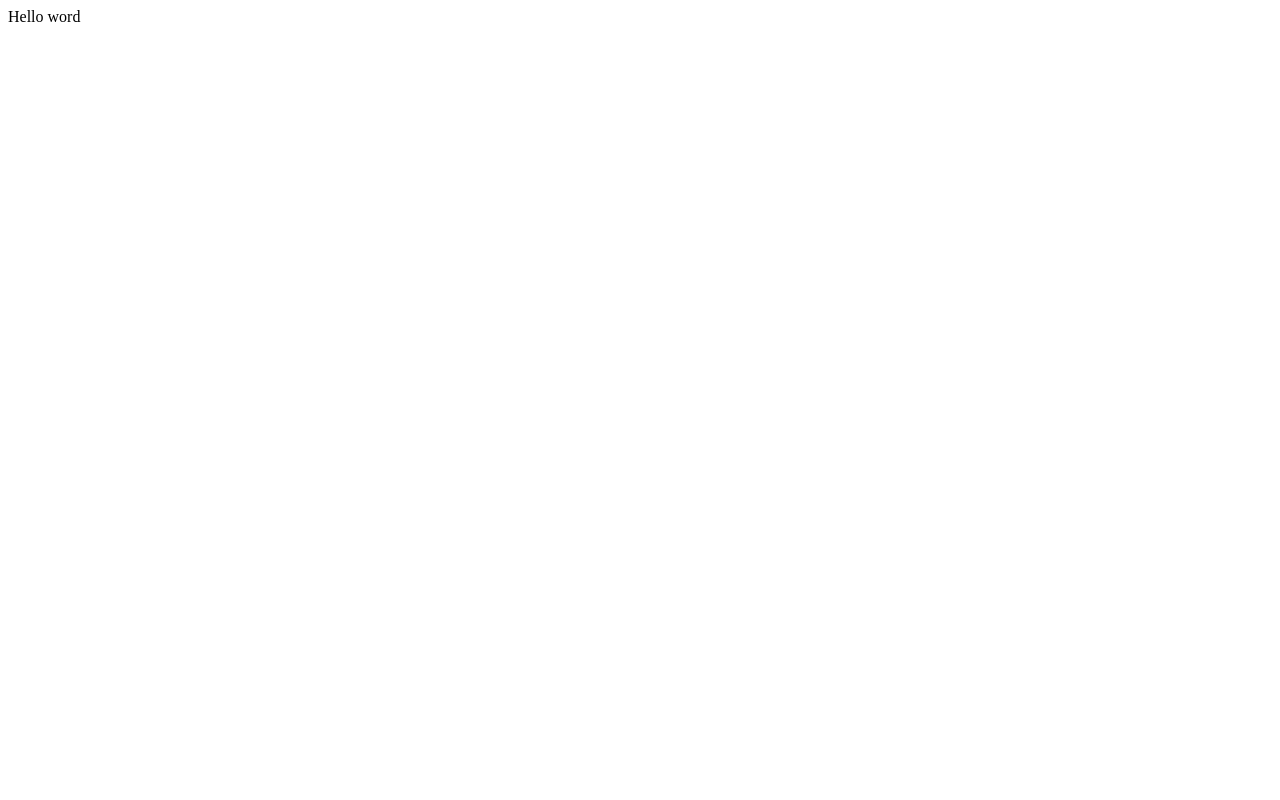
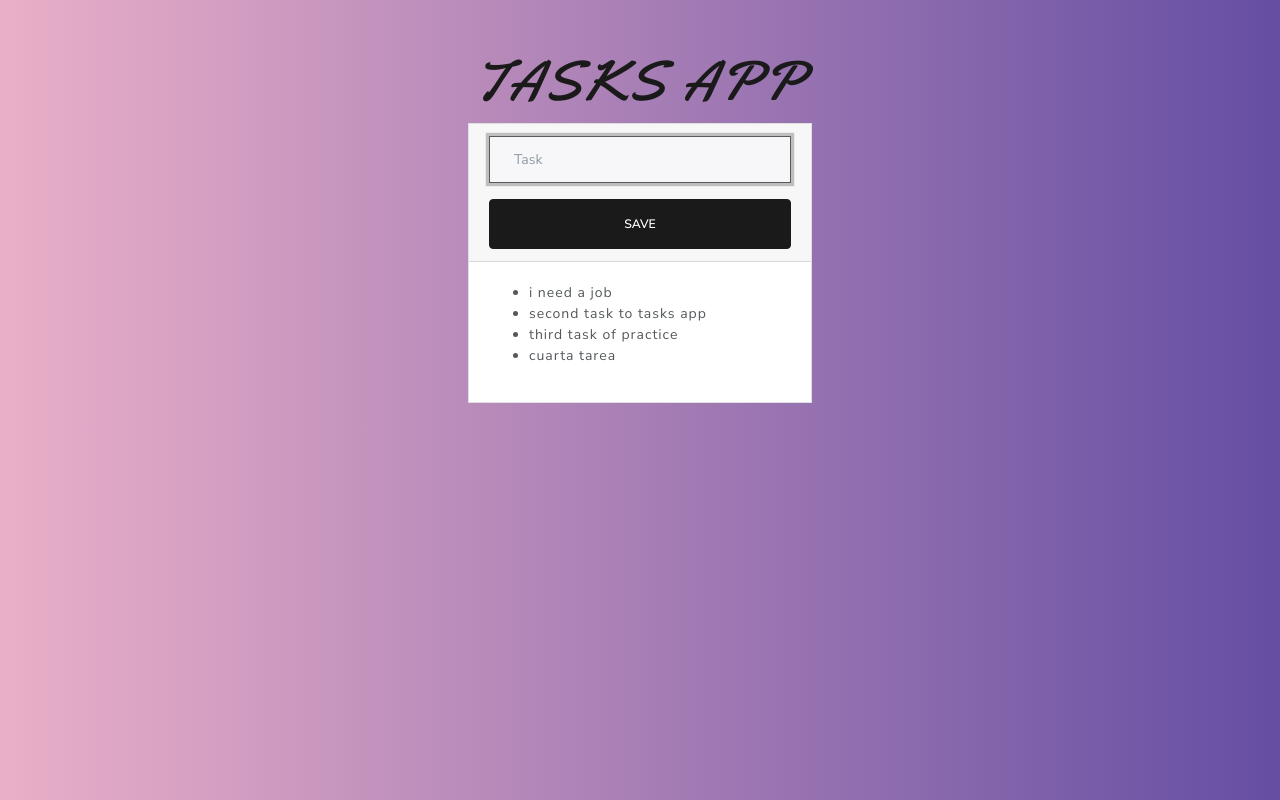
Before and after one commit to kike4815/Flask-SQlite3-CRUD, a Flask app: page / in a window 1280 px wide. Before the commit the page is almost empty. Run offline with Flask 2, Linux system fonts and the light colour scheme; data comes from the database, SQL or seed files in the repository; both versions use the stored data as it was after the commit; some libraries are stand-ins or nearby versions.

Commit message:
add tables in the database with bootswatch

```diff
--- a/app.py
+++ b/app.py
@@ -1,14 +1,29 @@
-from flask import Flask
+from flask import Flask, render_template, request, redirect, url_for
 from flask_sqlalchemy import SQLAlchemy
 
 app = Flask(__name__)
-app.config['SQLALCHEMY_DATABASE_URI'] = 'sqlite:///database.tasks.db'
-deb = SQLAlchemy(app)
+app.config['SQLALCHEMY_DATABASE_URI'] = 'sqlite:///database/tasks.db'
+db = SQLAlchemy(app)
+
+
+class Task(db.Model):
+    id = db.Column(db.Integer, primary_key=True)
+    content = db.Column(db.String(200))
+    done = db.Column(db.Boolean)
 
 
 @app.route('/')
 def home():
-    return 'Hello word'
+    tasks = Task.query.all()
+    return render_template('index.html', tasks=tasks)
+
+
+@app.route('/create-task', methods=['POST'])
+def create():
+    task = Task(content=request.form['content'], done=False)
+    db.session.add(task)
+    db.session.commit()
+    return redirect(url_for('home'))
 
 
 if __name__ == '__main__':
--- /dev/null
+++ b/static/main.css
@@ -0,0 +1,10 @@
+.title {
+    font-family: 'Yellowtail', cursive;
+}
+
+body {
+    background: #654ea3;  /* fallback for old browsers */
+    background: -webkit-linear-gradient(to right, #eaafc8, #654ea3);  /* Chrome 10-25, Safari 5.1-6 */
+    background: linear-gradient(to right, #eaafc8, #654ea3); /* W3C, IE 10+/ Edge, Firefox 16+, Chrome 26+, Opera 12+, Safari 7+ */
+
+}
--- a/templates/index.html
+++ b/templates/index.html
@@ -4,7 +4,54 @@
     <meta charset="UTF-8" />
     <meta http-equiv="X-UA-Compatible" content="IE=edge" />
     <meta name="viewport" content="width=device-width, initial-scale=1.0" />
+    <link
+      rel="stylesheet"
+      href="https://cdn.jsdelivr.net/npm/bootswatch@4.5.2/dist/lux/bootstrap.min.css"
+      integrity="sha384-9+PGKSqjRdkeAU7Eu4nkJU8RFaH8ace8HGXnkiKMP9I9Te0GJ4/km3L1Z8tXigpG"
+      crossorigin="anonymous"
+    />
+    <link rel="stylesheet" href='{{ url_for('static',filename='main.css')}}'
+    <link rel="preconnect" href="https://fonts.googleapis.com" />
+    <link rel="preconnect" href="https://fonts.gstatic.com" crossorigin />
+    <link
+      href="https://fonts.googleapis.com/css2?family=Lobster&family=Yellowtail&display=swap"
+      rel="stylesheet"
+    />
+
     <title>Tasks App</title>
   </head>
-  <body></body>
+  <body>
+    <main class="container p-4">
+      <h1 class="display-4 text-center title mt-4">Tasks App</h1>
+      <div class="row">
+        <div class="col-md-4 offset-md-4 my-auto">
+          <div class="card">
+            <div class="card-header">
+              <form action="/create-task" method="POST">
+                <div class="form-group">
+                  <input
+                    type="text"
+                    placeholder="Task"
+                    autofocus
+                    class="form-control"
+                    name="content"
+                  />
+                </div>
+                <button type="submit" class="btn btn-primary rounded btn-block">
+                  Save
+                </button>
+              </form>
+            </div>
+            <div class="card-body">
+              <ul>
+                {% for task in tasks %}
+                <li>{{task.content}}</li>
+                {% endfor %}
+              </ul>
+            </div>
+          </div>
+        </div>
+      </div>
+    </main>
+  </body>
 </html>
```
Also changed, not shown: database/tasks.db, 2 other files.
